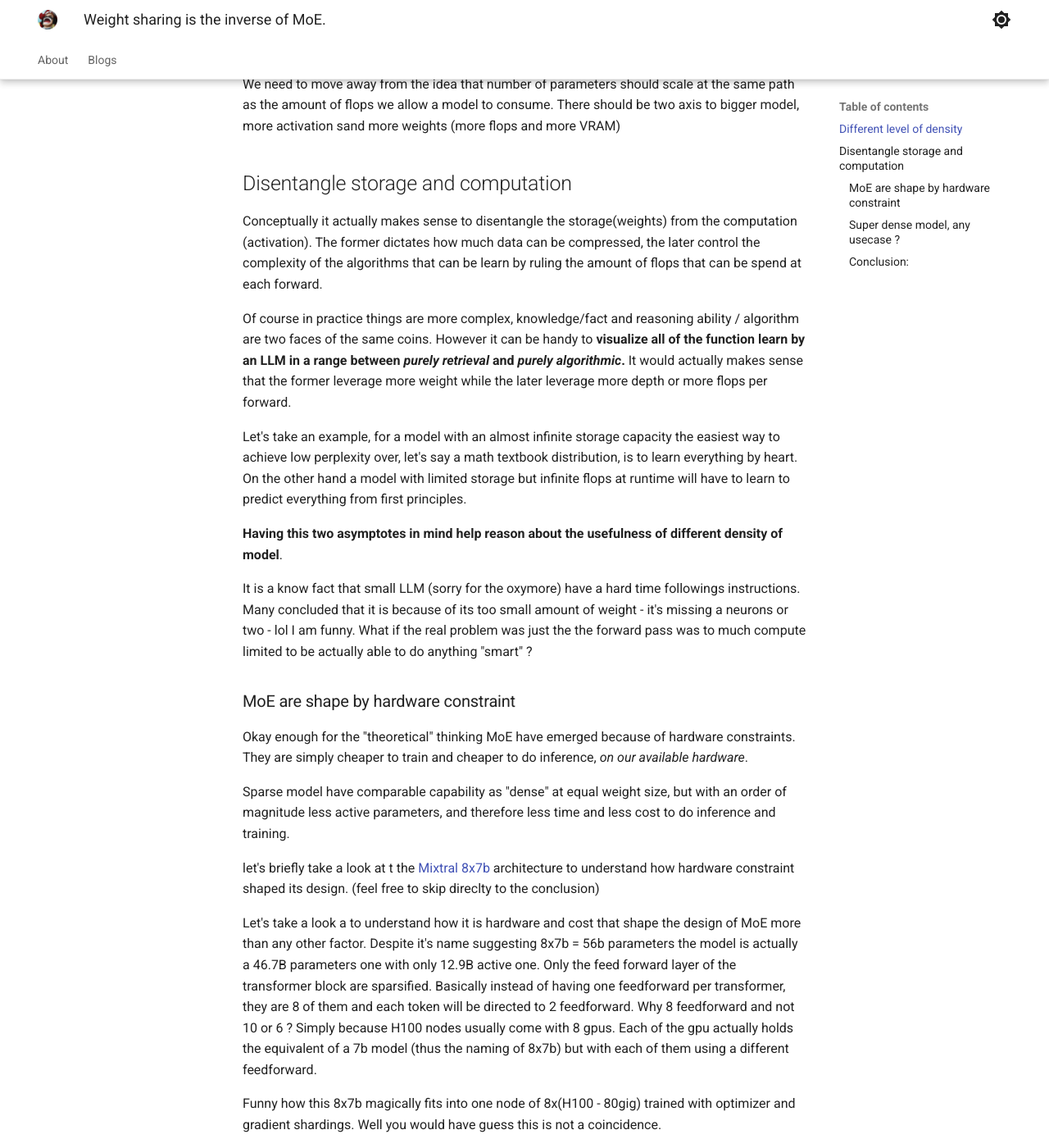
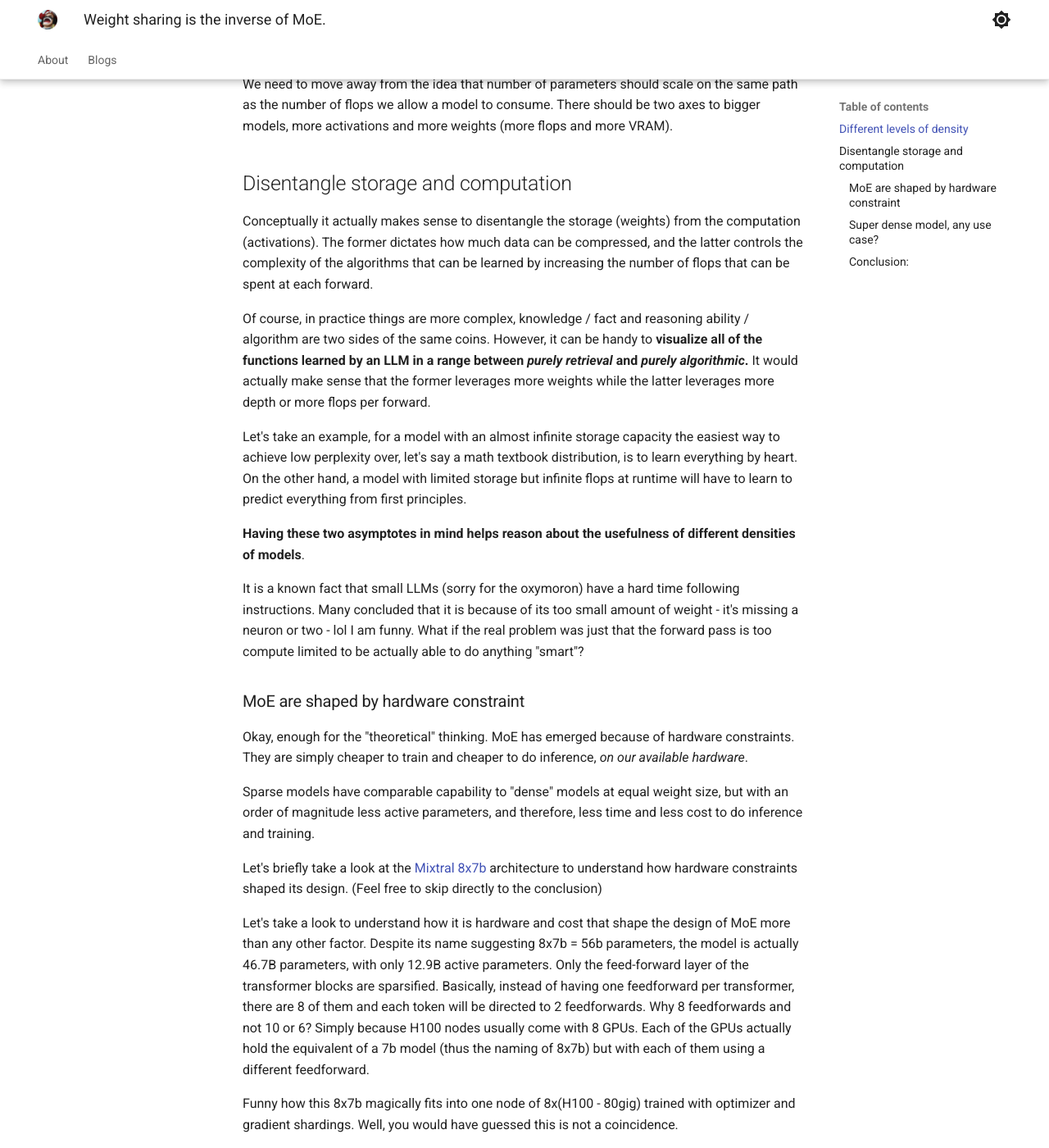
Before and after one commit to samsja/samsja.github.io, an MkDocs documentation site: the page built from docs/blogs/moe_is_the_inverse_of_weight_sharing/blog.md, in a window 1280 px wide and 1400 px high, scrolled down 697 px. Shown: the whole window at 82% size. Built offline with MkDocs 1.6.1 and Material for MkDocs 9.7.7, drawn with Linux system fonts in a browser that asks for light colours; some of the changed text lies outside the part shown.

Commit message:
Proofread MoE is the inverse of weight sharing blog (#3)
* fix typos

* more typos and grammer errors

```diff
--- a/docs/blogs/moe_is_the_inverse_of_weight_sharing/blog.md
+++ b/docs/blogs/moe_is_the_inverse_of_weight_sharing/blog.md
@@ -3,65 +3,65 @@
 
 **22 june, 2024**
 
-MoE/sparse model are less dense than traditional architecture where density is define as the ratio of total active parameter divided by the number of parameters. What is usually called "dense model" have a density of 1.0 .
+MoE/sparse models are less dense than traditional architectures where density is defined as the ratio of total active parameter divided by the number of parameters. What is usually called a "dense model" has a density of 1.0.
 
-MoE usually reduce their density by routing tokens to different circuits within the model, increasing the total amount of trainable parameter while keeping the amount of active one constant.
+MoEs usually reduce their density by routing tokens to different circuits within the model, increasing the total amount of trainable parameters while keeping the number of active ones constant.
 
 
-### Different level of density
+### Different levels of density
 
 
-MoE are less dense model, what would be a more dense model (with density >1) ?
+If MoEs are less dense models, what would be a more dense model? (with density >1)
 
-It's a model where the weight are shared. For instance a model where a transformer block would be repeated. Each parameter would be used several times, making them more active that in a traditional "dense" model.
+It's a model where the weights are shared. For instance, a model where a transformer block would be repeated. Each parameter would be used several times, making them more active than in a traditional "dense" model.
 
-I put dense into bracket here because it is actually abusing the word, there is no such thing as a dense and non dense model, just different density flavor .
+I put dense into a bracket here because it is actually abusing the word, there is no such thing as a dense and non-dense model, just a different density flavor.
 
-Why does it matter ? **Because introducing density as a scale allow to consider a whole new class of model architecture**.
+Why does it matter? **Because introducing density as a scale allows us to consider a whole new class of model architectures**.
 
-We need to move away from the idea that number of parameters should scale at the same path as the amount of flops we allow a model to consume.  There should be two axis to bigger model, more activation sand more weights (more flops and more VRAM)
+We need to move away from the idea that number of parameters should scale on the same path as the number of flops we allow a model to consume. There should be two axes to bigger models, more activations and more weights (more flops and more VRAM).
 
 ## Disentangle storage and computation
 
-Conceptually it actually makes sense to disentangle the storage(weights) from the computation (activation). The former dictates how much data can be compressed, the later control the complexity of the algorithms that can be learn by ruling the amount of flops that can be spend at each forward.
+Conceptually it actually makes sense to disentangle the storage (weights) from the computation (activations). The former dictates how much data can be compressed, and the latter controls the complexity of the algorithms that can be learned by increasing the number of flops that can be spent at each forward.
 
-Of course in practice things are more complex, knowledge/fact and reasoning ability / algorithm are two faces of the same coins.  However it can be handy to **visualize all of the function learn by an LLM in a range between *purely retrieval* and *purely algorithmic*.** It would actually makes sense that the former leverage more weight while the later leverage more depth or more flops per forward.
+Of course, in practice things are more complex, knowledge / fact and reasoning ability / algorithm are two sides of the same coins.  However, it can be handy to **visualize all of the functions learned by an LLM in a range between *purely retrieval* and *purely algorithmic*.** It would actually make sense that the former leverages more weights while the latter leverages more depth or more flops per forward.
 
-Let's take an example, for a model with an almost infinite storage capacity the easiest way to achieve low perplexity over, let's say a math textbook distribution, is to learn everything by heart. On the other hand a model with limited storage but infinite flops at runtime will have to learn to predict everything from first principles.
+Let's take an example, for a model with an almost infinite storage capacity the easiest way to achieve low perplexity over, let's say a math textbook distribution, is to learn everything by heart. On the other hand, a model with limited storage but infinite flops at runtime will have to learn to predict everything from first principles.
 
-**Having this two asymptotes in mind help reason about the usefulness of different density of model**.
+**Having these two asymptotes in mind helps reason about the usefulness of different densities of models**.
 
-It is a know fact that small LLM (sorry for the oxymore) have a hard time followings instructions. Many concluded that it is because of its too small amount of weight - it's missing a neurons or two -  lol I am funny. What if the real problem was just the the forward pass was to much compute limited to be actually able to do anything "smart" ?
+It is a known fact that small LLMs (sorry for the oxymoron) have a hard time following instructions. Many concluded that it is because of its too small amount of weight - it's missing a neuron or two -  lol I am funny. What if the real problem was just that the forward pass is too compute limited to be actually able to do anything "smart"?
 
 
-### MoE  are shape by hardware constraint
+### MoE are shaped by hardware constraint
 
-Okay enough for the "theoretical" thinking MoE have emerged because of hardware constraints. They are simply cheaper to train and cheaper to do inference, *on our available hardware*.
+Okay, enough for the "theoretical" thinking. MoE has emerged because of hardware constraints. They are simply cheaper to train and cheaper to do inference, *on our available hardware*.
 
-Sparse model have comparable capability as "dense" at equal weight size, but with an order of magnitude less active parameters, and therefore less time and less cost to do inference and training.
+Sparse models have comparable capability to "dense" models at equal weight size, but with an order of magnitude less active parameters, and therefore, less time and less cost to do inference and training.
 
-let's briefly take a look at t the  [Mixtral 8x7b](https://mistral.ai/news/mixtral-of-experts/) architecture to understand how hardware constraint shaped its design. (feel free to skip direclty to the conclusion)
+Let's briefly take a look at the [Mixtral 8x7b](https://mistral.ai/news/mixtral-of-experts/) architecture to understand how hardware constraints shaped its design. (Feel free to skip directly to the conclusion)
 
-Let's take a look a to understand how it is hardware and cost that shape the design of MoE more than any other factor. Despite it's name suggesting 8x7b = 56b parameters the model is actually a 46.7B parameters one with only 12.9B active one. Only the feed forward layer of the transformer block are sparsified. Basically instead of having one feedforward per transformer, they are 8 of them and each token will be directed to 2 feedforward. Why 8 feedforward and not 10 or 6 ? Simply because H100 nodes usually come with 8 gpus. Each of the gpu actually holds the equivalent of a 7b model (thus the naming of 8x7b) but with each of them using a different feedforward.
+Let's take a look to understand how it is hardware and cost that shape the design of MoE more than any other factor. Despite its name suggesting 8x7b = 56b parameters, the model is actually 46.7B parameters, with only 12.9B active parameters. Only the feed-forward layer of the transformer blocks are sparsified. Basically, instead of having one feedforward per transformer, there are 8 of them and each token will be directed to 2 feedforwards. Why 8 feedforwards and not 10 or 6? Simply because H100 nodes usually come with 8 GPUs. Each of the GPUs actually hold the equivalent of a 7b model (thus the naming of 8x7b) but with each of them using a different feedforward.
 
-Funny how this 8x7b magically fits into one node of 8x(H100 - 80gig) trained with optimizer and gradient shardings. Well you would have guess this is not a coincidence.
+Funny how this 8x7b magically fits into one node of 8x(H100 - 80gig) trained with optimizer and gradient shardings. Well, you would have guessed this is not a coincidence.
 
-tldr; MoE design are shaped by hardware constraint, they are cheaper to train than dense model only because some MoE architecture work nicely with high bandwith inter and intra connect.
+TLDR; MoE designs are shaped by hardware constraints, they are cheaper to train than dense models only because some MoE architectures work nicely with high bandwidth inter and intra connect.
 
 
 
-### Super dense model, any usecase ?
+### Super dense model, any use case?
 
 
-Okay that was for the hardware constraint that led to the popularization of MoE. So what about super dense model, a.k.a weight shared model? Is there some hardware constraint that would make them relevant?
+Okay, that was for the hardware constraint that led to the popularization of MoE. So what about the super dense model, a.k.a weight-shared model? Is there some hardware constraint that would make them relevant?
 
-Yes, local inference ( from laptop to mobile). Basically in local inference you work most of the time with batch size 1. Indeed contrary to model behind API that face a constant flow of thousands of users, locally there is only you using your model. Unfortunately this is totally [inefficient for GPU like chip](https://timdettmers.com/), and you end up being memory bandwidth bottleneck most of the time. It is like having to move a pile of book from the library to your table, only to respond to one question of an exam. You would spend most of your time moving book away.
+Yes, local inference (from laptop to mobile). Basically, in local inference, you work most of the time with a batch size 1. Contrary to the model behind an API that receives a constant flow of thousands of users, locally there is only you using your model. Unfortunately, this is totally [inefficient for GPU-like chips](https://timdettmers.com/), and you end up being memory bandwidth bottlenecked most of the time. It is like having to move a pile of books from the library to your table, only to respond to one question of an exam. You would spend most of your time moving books away.
 
-That means that your compute is barely used it is always waiting for the next weights to be loaded from ram/vram to local memory (sram).
+That means that your compute is barely used it is always waiting for the next weights to be loaded from ram/vram to local memory (SRAM).
 
 ![image](img.png){: style="height:60%;width:60%"}
 
-GPU being idle means that you have room to do more operation for the same cost/time as long as you can reuse the loaded weight while waiting for the next batch of weight to be loaded. Meta actually published a paper about this, [MobileLLM](https://arxiv.org/abs/2402.14905).
+GPU being idle means that you have room to do more operations for the same cost/time as long as you can reuse the loaded weight while waiting for the next batch of weight to be loaded. Meta actually published a paper about this, [MobileLLM](https://arxiv.org/abs/2402.14905).
 
 Nice explanation from the paper
 
@@ -79,7 +79,7 @@ Immediate weight sharing between two blocks can basically double the amount of a
 
 
 ### Conclusion:
-* MoE are used for an economical reason, driven by hardware constraint
-* Let's stop talking about dense and not dense mode, density is rather a scale. Different hardware constraint would lead the different density need
-* Super dense model with shared weight (and reason token?) could help create very good small model that would still fit in ram/vram but rival with bigger model size in term of performance
-* When a 4x1b or 4x8b with some block repeated 4 times for edge ?
+* MoEs are used for an economical reason, driven by hardware constraints.
+* Let's stop talking about dense and not dense models, density is rather a scale. Different hardware constraints would lead to different density requirements.
+* Super dense models with shared weights (and reasoning tokens?) could help create a very good small model that would still fit in ram/vram but rival the bigger models in term of performance.
+* When a 4x1b or 4x8b with some block repeated 4 times for edge?
```
